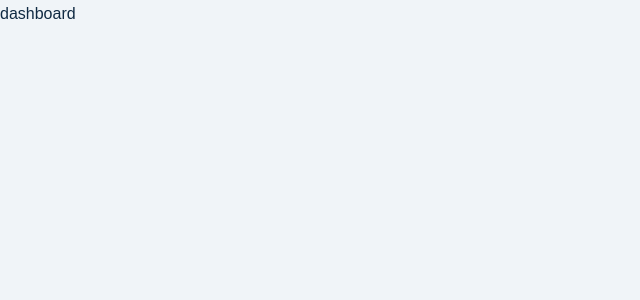
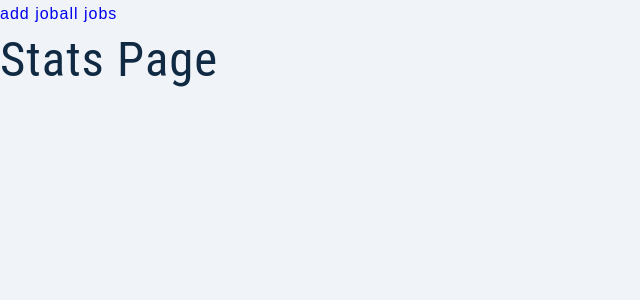
Before and after one commit to stefanmeza94/JobifyApp, a React (Create React App) app in the folder client/: page / in a window 1280 px wide. Shown: the top 300 px of the page, without its empty margins (0-640 px from the left). Built offline with nearby package versions, Linux system fonts and the light colour scheme.

Commit message:
Add nested routes for main page

```diff
--- a/client/src/App.js
+++ b/client/src/App.js
@@ -1,18 +1,23 @@
-import { BrowserRouter, Routes, Route } from 'react-router-dom';
-import { Register, Landing, Error } from './pages';
+import { BrowserRouter, Routes, Route } from "react-router-dom";
+import { Register, Landing, Error } from "./pages";
 import {
   AllJobs,
   Profile,
   SharedLayout,
   Stats,
   AddJob,
-} from './pages/dashboard';
+} from "./pages/dashboard";
 
 function App() {
   return (
     <BrowserRouter>
       <Routes>
-        <Route path="/" element={<div>dashboard</div>} />
+        <Route path="/" element={<SharedLayout />}>
+          <Route index element={<Stats />} />
+          <Route path="all-jobs" element={<AllJobs />} />
+          <Route path="add-job" element={<AddJob />} />
+          <Route path="profile" element={<Profile />} />
+        </Route>
         <Route path="/register" element={<Register />} />
         <Route path="/landing" element={<Landing />} />
         <Route path="*" element={<Error />} />
--- a/client/src/pages/dashboard/SharedLayout.js
+++ b/client/src/pages/dashboard/SharedLayout.js
@@ -1,5 +1,16 @@
+import { Outlet, Link } from "react-router-dom";
+import Wrapper from "../../assets/wrappers/SharedLayout";
+
 const SharedLayout = () => {
-  return <div>shared layout</div>;
+  return (
+    <Wrapper>
+      <nav>
+        <Link to="add-job">add job</Link>
+        <Link to="all-jobs">all jobs</Link>
+      </nav>
+      <Outlet />
+    </Wrapper>
+  );
 };
 
 export default SharedLayout;
```
